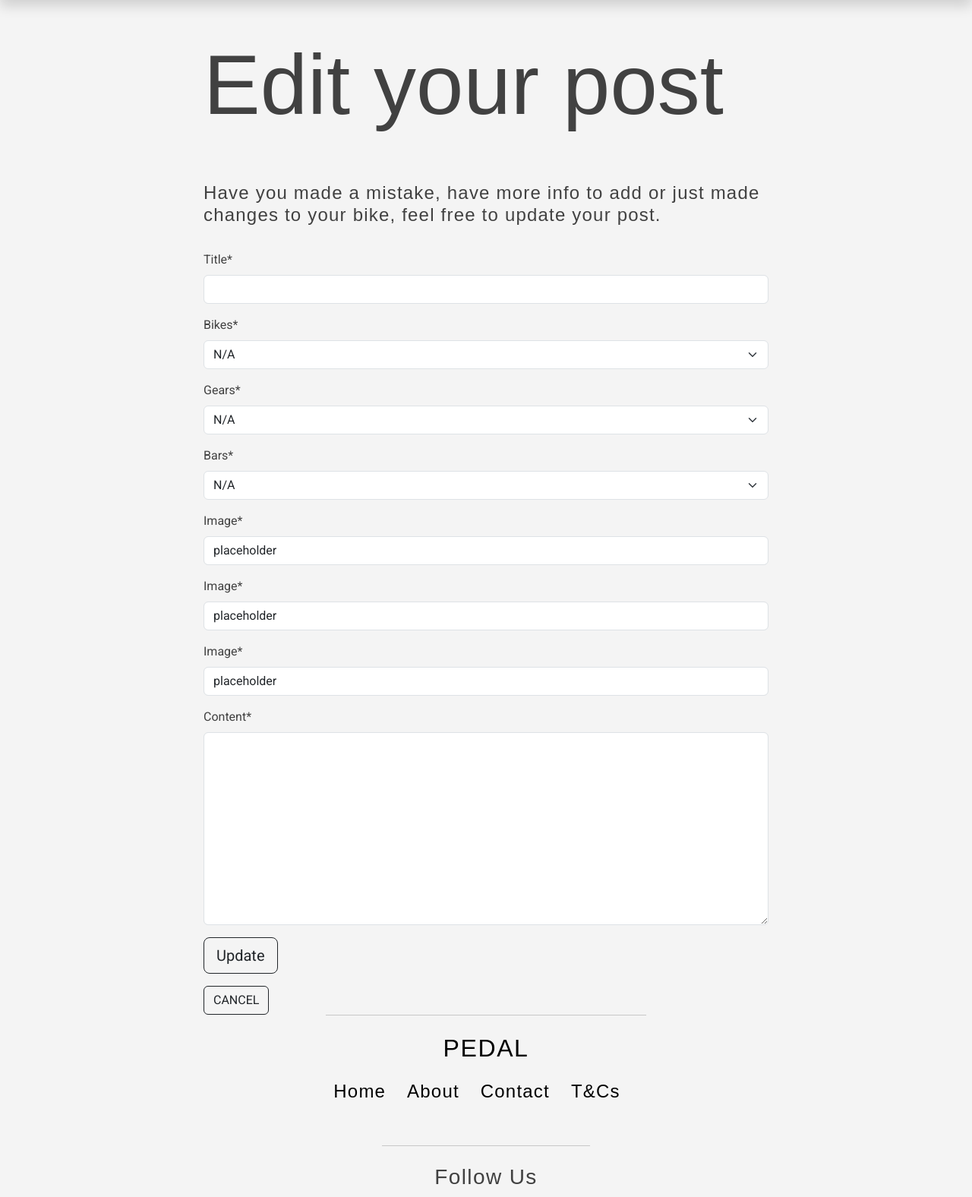
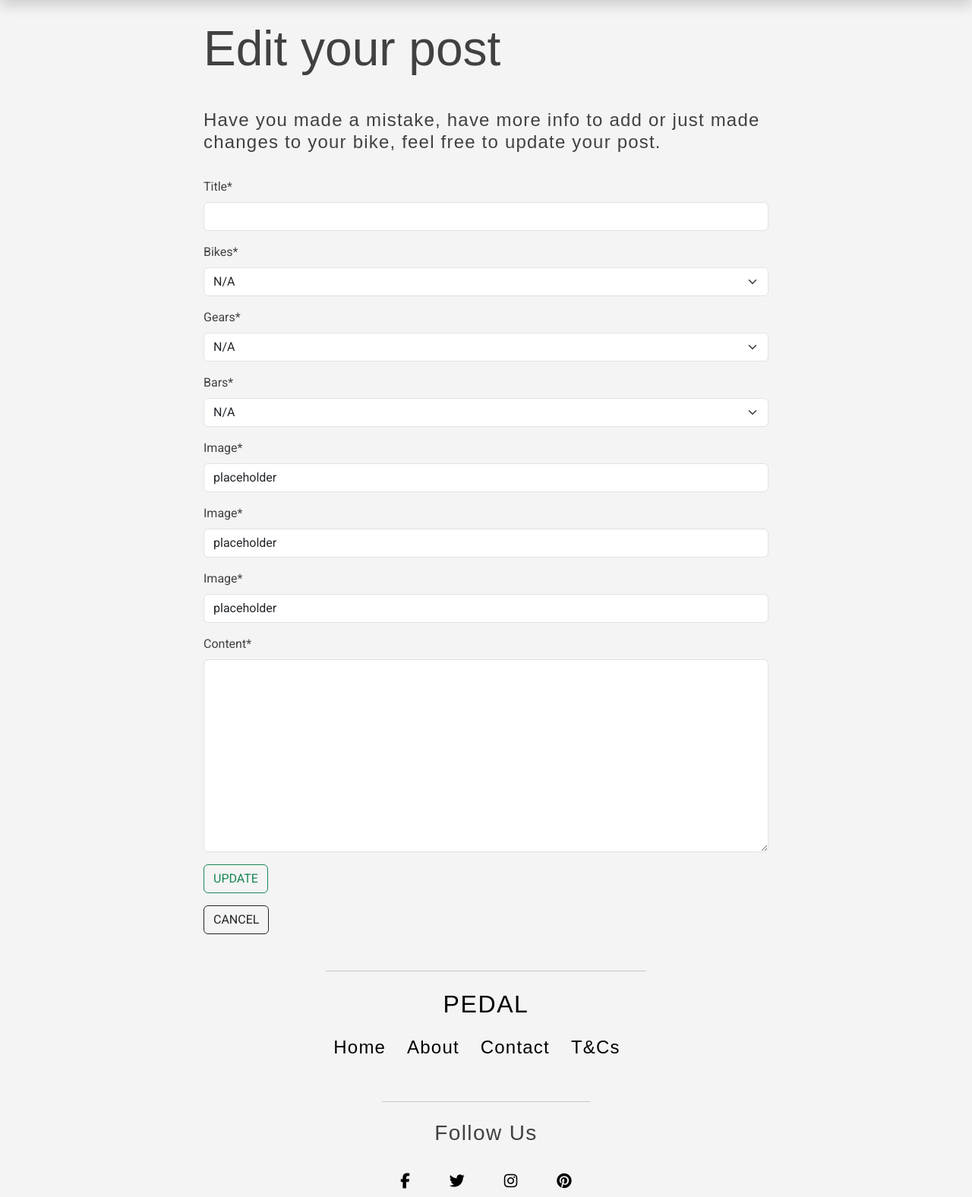
Before and after one commit to dylankane/pedal, a Django app: template templates/update_post.html in a window 1280 px wide. Shown: the part 78-1654 px from the top of the page at 76% size. Run offline with Django 3.2, Linux system fonts and the light colour scheme; the template is opened without the code that fills it: values that come from a table or form of the project are taken from there, others are empty; some libraries are stand-ins or nearby versions; some web fonts are replaced.

Commit message:
Add styles and layouts to update post template

```diff
--- a/templates/update_post.html
+++ b/templates/update_post.html
@@ -3,24 +3,26 @@
 {% block content %}
 
 {% load crispy_forms_tags %}
-<div class="container">
+<section class="container">
     <div class="col-8 offset-2">
         <div class="row">
-            <h1>Edit your post<h1>
+            <h1 class="title">Edit your post<h1>
         </div>
         <div class="row mb-4">
             <h4>Have you made a mistake, have more info to add or just made changes to your bike,
                 feel free to update your post.</h4>
         </div>
     </div>
-    <div class="col-8 offset-2">
+    <div class="col-8 offset-2 mb-5">
         <form method="POST" enctype="multipart/form-data">
             {{ form | crispy }}
             {% csrf_token %}
-            <button type="submit" class="btn btn-outline-dark btn-lg">Update</button>
+            <button type="submit" class="btn btn-outline-success">UPDATE</button>
         </form>
         <form class="mt-3">
             <input class="btn btn-outline-dark" type="button" value="CANCEL" onclick="history.back()">
           </form>
+    </div >
+<section>
 
 {% endblock %}
```
